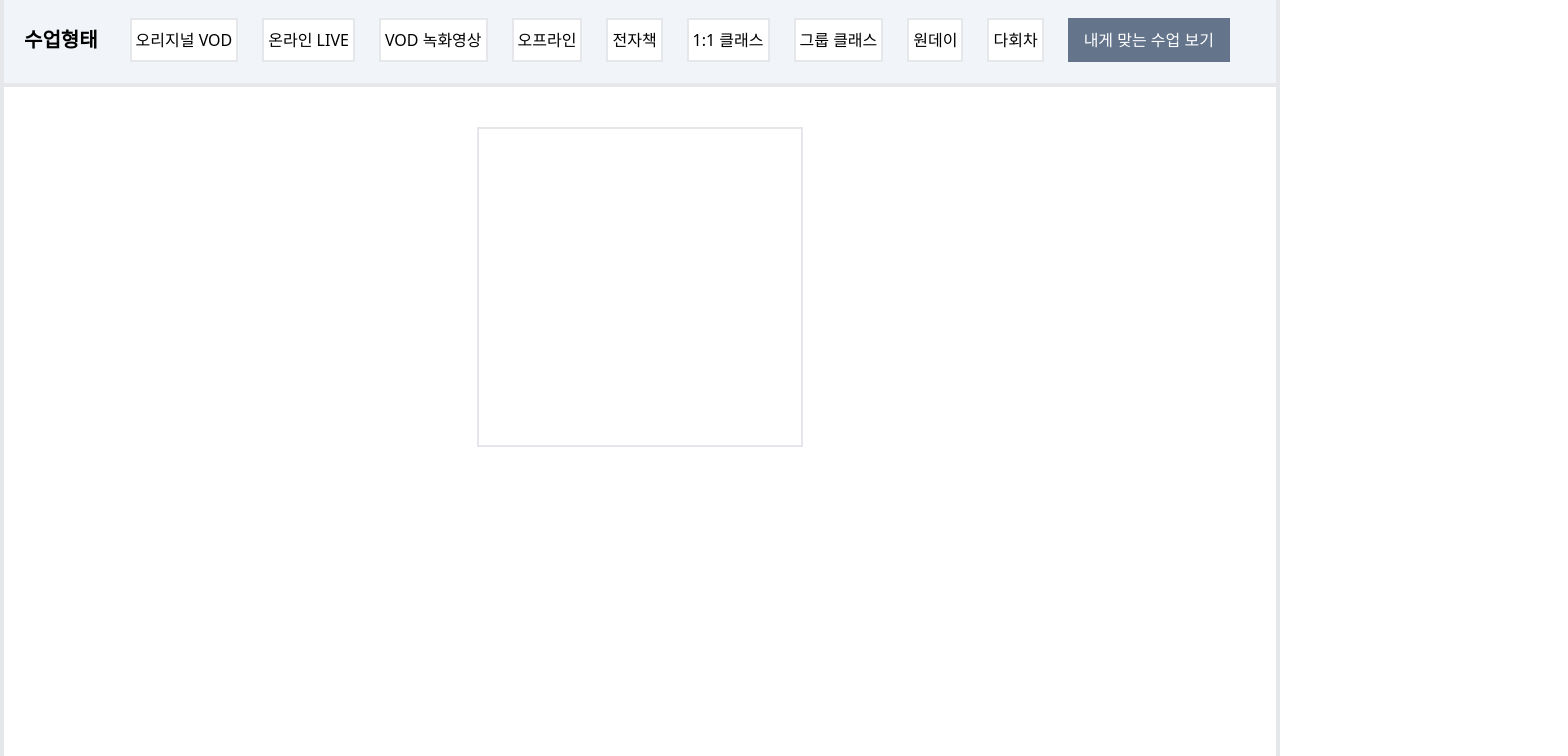
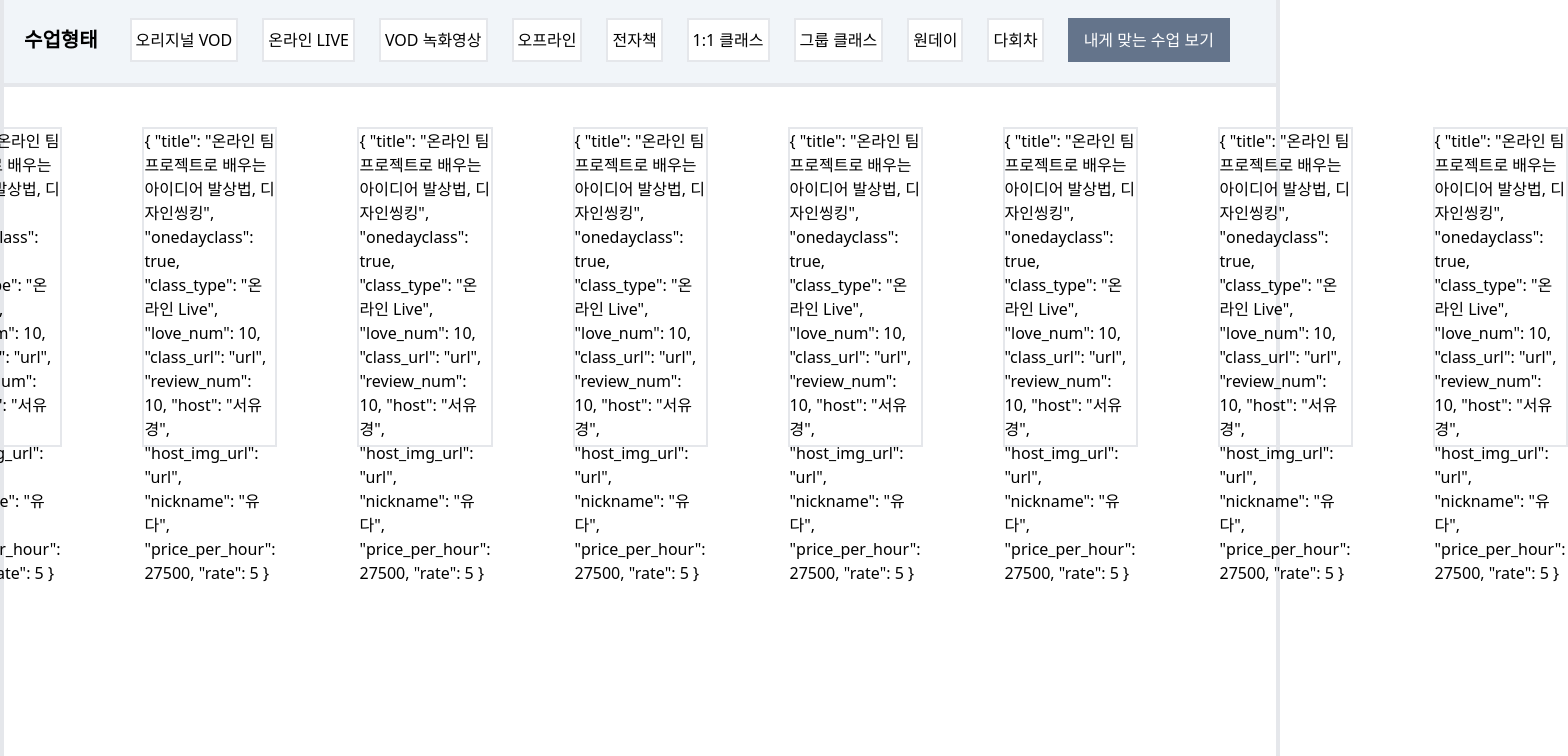
Before and after one commit to taling-externship-group2/frontend, a Vue app: page /Home/Search in a window 1280 px wide. Shown: the part 300-1056 px from the top of the page, 1568 px wide, since content can reach past the window. Built offline with nearby package versions, Linux system fonts and the light colour scheme.

Commit message:
Feat link parent child  component

```diff
--- a/src/components/Search/searchClass.vue
+++ b/src/components/Search/searchClass.vue
@@ -0,0 +1,18 @@
+<template>
+  <div>
+    {{ this.class_object }}
+  </div>
+</template>
+
+<script>
+export default {
+  name: 'SearchClass',
+  props: {
+    class_object: Object,
+  },
+};
+</script>
+
+<style>
+
+</style>
--- a/src/views/SearchPage.vue
+++ b/src/views/SearchPage.vue
@@ -57,7 +57,12 @@
         @mouseover="showoffModal" @focus="bar"
         v-bind:class="[margin_top]"
         class="box-border h-[1770px] border-2 flex flex-row justify-center flex-nowrap">
-        <div class="m-10 box-border h-[320px] w-[326.66px] border-2"></div>
+        <div v-for="(item, index) in class_list_axios.class_list" :key="index"
+          class="m-10 box-border h-[320px] w-[326.66px] border-2">
+          <SearchClass
+            :class_object="item"
+          />
+        </div>
       </div>
     </div>
     <div class="text-xl flex flex-row h-[51.4px] list-none justify-center">
@@ -74,11 +79,13 @@
 
 <script>
 import MenuList from '@/components/Search/MenuList.vue';
+import SearchClass from '@/components/Search/SearchClass.vue';
 
 export default {
   name: 'SearchPage',
   components: {
     MenuList,
+    SearchClass,
   },
   data() {
     return {
@@ -104,6 +111,129 @@ export default {
         '디자인/영상',
         '외국어',
       ],
+      class_list_axios: {
+        category: '인기수업',
+        class_num: 15,
+        class_list: [
+          {
+            title: '온라인 팀프로젝트로 배우는 아이디어 발상법, 디자인씽킹',
+            onedayclass: true,
+            class_type: '온라인 Live',
+            love_num: 10,
+            class_url: 'url',
+            review_num: 10,
+            host: '서유경',
+            host_img_url: 'url',
+            nickname: '유다',
+            price_per_hour: 27500,
+            rate: 5,
+          },
+          {
+            title: '온라인 팀프로젝트로 배우는 아이디어 발상법, 디자인씽킹',
+            onedayclass: true,
+            class_type: '온라인 Live',
+            love_num: 10,
+            class_url: 'url',
+            review_num: 10,
+            host: '서유경',
+            host_img_url: 'url',
+            nickname: '유다',
+            price_per_hour: 27500,
+            rate: 5,
+          },
+          {
+            title: '온라인 팀프로젝트로 배우는 아이디어 발상법, 디자인씽킹',
+            onedayclass: true,
+            class_type: '온라인 Live',
+            love_num: 10,
+            class_url: 'url',
+            review_num: 10,
+            host: '서유경',
+            host_img_url: 'url',
+            nickname: '유다',
+            price_per_hour: 27500,
+            rate: 5,
+          },
+          {
+            title: '온라인 팀프로젝트로 배우는 아이디어 발상법, 디자인씽킹',
+            onedayclass: true,
+            class_type: '온라인 Live',
+            love_num: 10,
+            class_url: 'url',
+            review_num: 10,
+            host: '서유경',
+            host_img_url: 'url',
+            nickname: '유다',
+            price_per_hour: 27500,
+            rate: 5,
+          },
+          {
+            title: '온라인 팀프로젝트로 배우는 아이디어 발상법, 디자인씽킹',
+            onedayclass: true,
+            class_type: '온라인 Live',
+            love_num: 10,
+            class_url: 'url',
+            review_num: 10,
+            host: '서유경',
+            host_img_url: 'url',
+            nickname: '유다',
+            price_per_hour: 27500,
+            rate: 5,
+          },
+          {
+            title: '온라인 팀프로젝트로 배우는 아이디어 발상법, 디자인씽킹',
+            onedayclass: true,
+            class_type: '온라인 Live',
+            love_num: 10,
+            class_url: 'url',
+            review_num: 10,
+            host: '서유경',
+            host_img_url: 'url',
+            nickname: '유다',
+            price_per_hour: 27500,
+            rate: 5,
+          },
+          {
+            title: '온라인 팀프로젝트로 배우는 아이디어 발상법, 디자인씽킹',
+            onedayclass: true,
+            class_type: '온라인 Live',
+            love_num: 10,
+            class_url: 'url',
+            review_num: 10,
+            host: '서유경',
+            host_img_url: 'url',
+            nickname: '유다',
+            price_per_hour: 27500,
+            rate: 5,
+          },
+          {
+            title: '온라인 팀프로젝트로 배우는 아이디어 발상법, 디자인씽킹',
+            onedayclass: true,
+            class_type: '온라인 Live',
+            love_num: 10,
+            class_url: 'url',
+            review_num: 10,
+            host: '서유경',
+            host_img_url: 'url',
+            nickname: '유다',
+            price_per_hour: 27500,
+            rate: 5,
+          },
+          {
+            title: '온라인 팀프로젝트로 배우는 아이디어 발상법, 디자인씽킹',
+            onedayclass: true,
+            class_type: '온라인 Live',
+            love_num: 10,
+            class_url: 'url',
+            review_num: 10,
+            host: '서유경',
+            host_img_url: 'url',
+            nickname: '유다',
+            price_per_hour: 27500,
+            rate: 5,
+          },
+        ],
+      },
     };
   },
   methods: {
```
